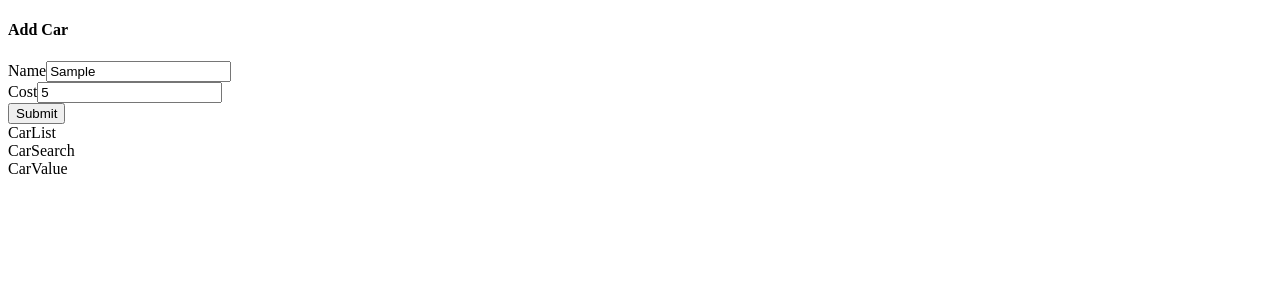
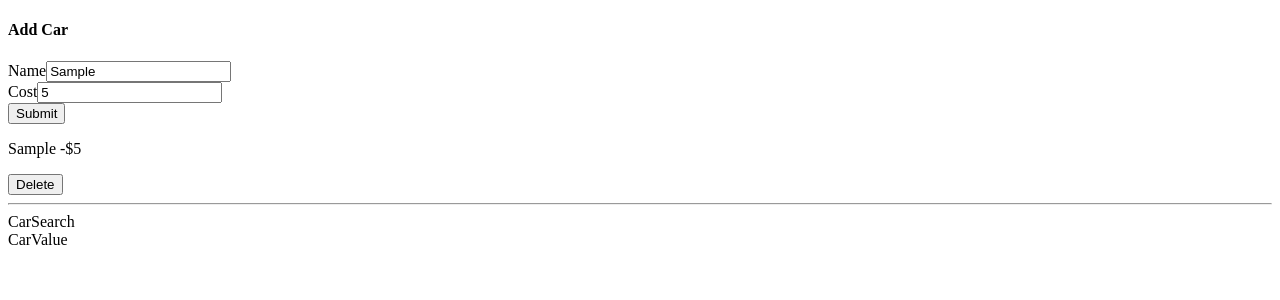
Before and after one commit to Pawelv9/cars, a React (Create React App) app: page / in a window 1280 px wide. Both pictures are taken after typing "Sample", "5" into the empty fields and a click on the button "Submit". Shown: the top 300 px of the page. Built offline with nearby package versions, Linux system fonts and the light colour scheme.

Commit message:
listing the records

```diff
--- a/src/components/CarList.js
+++ b/src/components/CarList.js
@@ -6,8 +6,30 @@ function CarList(props) {
         return state.cars.data
     })
 
+    const handleCarDelete = car => {
+
+    }
+
+    const renderedCars = cars.map((car) => {
+        return (
+            <div key={car.id} className="panel">
+                <p>
+                    {car.name} -${car.cost}
+                </p>
+                <button className='button is-danger'
+                onClick={() => handleCarDelete(car)}
+                >
+                    Delete
+                </button>
+            </div>
+        )
+    })
+
     return (
-        <div>CarList</div>
+        <div className='car-list'>
+            {renderedCars}
+            <hr />
+        </div>
     );
 }
 
```
